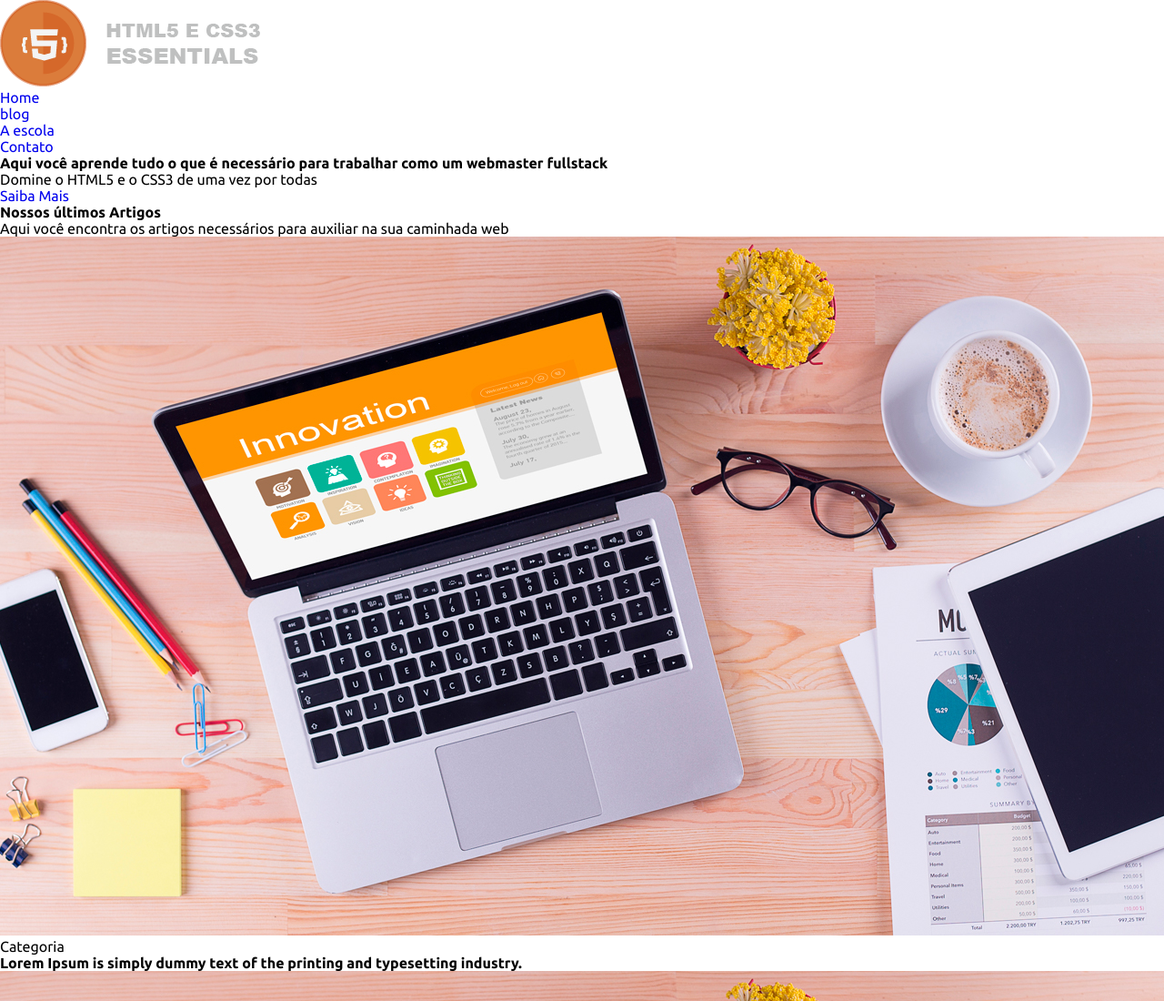
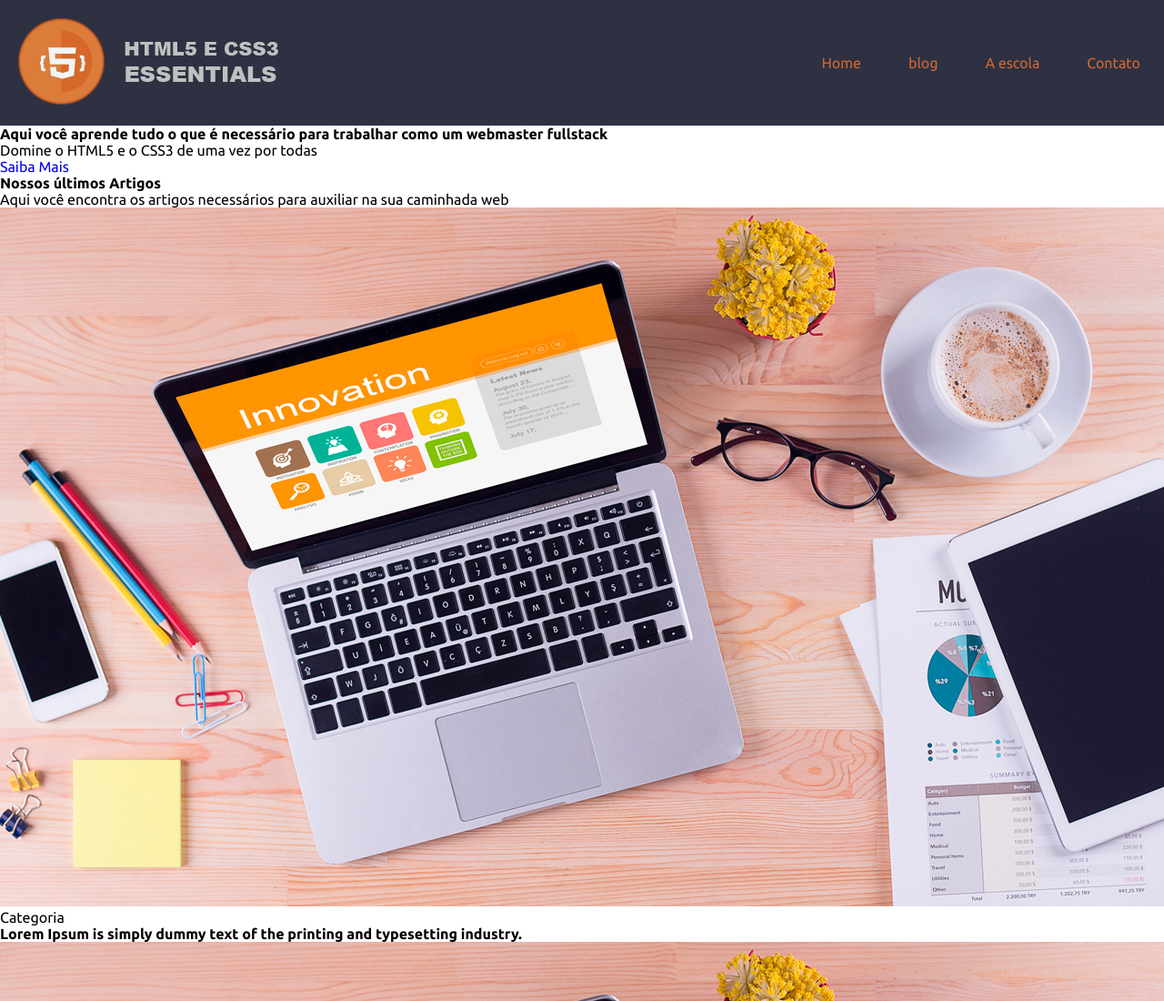
Before and after one commit to thiagocwbpr/Projeto_HTML5_CSS3, a plain HTML site: page index.html in a window 1280 px wide. Shown: the top 1100 px of the page at 91% size. Drawn offline with Linux system fonts and the light colour scheme.

Commit message:
Criado a estilizacao do topo, barra de menu.

```diff
--- a/_cdn/style.css
+++ b/_cdn/style.css
@@ -0,0 +1,43 @@
+.main_header{
+    width: 100%;
+    background-color: #2D3142;
+}
+
+.main_header .main_header_content{
+    max-width: 1300px;
+    margin: 0 auto;
+    display: flex;
+}
+
+.main_header .main_header_content .logo{
+    flex-basis: 330px;
+    padding: 20px;
+    width: 290px;
+}
+
+.main_header .main_header_content .main_header_content_menu{
+    flex-basis: calc(100% - 330px);
+    display: flex;
+    justify-content: flex-end;
+}
+
+.main_header_content_menu ul{
+    display: flex;
+    align-items: stretch;
+}
+.main_header_content_menu ul li{
+    list-style: none;
+    display: flex;
+    align-items: center;
+}
+.main_header_content_menu ul li a{
+    padding: 0 26px;
+    display: flex;
+    align-items: center;
+    height: 100%;
+    color: #D36833;
+}
+.main_header_content_menu ul li a:hover{
+    color: #FFF;
+    background-color: #D36833 ;
+}
--- a/index.html
+++ b/index.html
@@ -15,9 +15,10 @@
 </head>
 
 <body>
-    <header>
-        <a href="#"><img src="_img/logo.png" alt="Bem vindo ao projeto HTML5 e CSS3 Essentials"></a>
-        <nav>
+    <header class="main_header">
+        <div class="main_header_content">
+        <a href="#" class="logo"><img src="_img/logo.png" alt="Bem vindo ao projeto HTML5 e CSS3 Essentials"></a>
+        <nav class="main_header_content_menu">
             <ul>
                 <li><a href="#">Home</a></li>
                 <li><a href="#">blog</a></li>
@@ -25,6 +26,7 @@
                 <li><a href="#">Contato</a></li>
             </ul>
         </nav>
+    </div>
     </header>
 
     <main>
```
